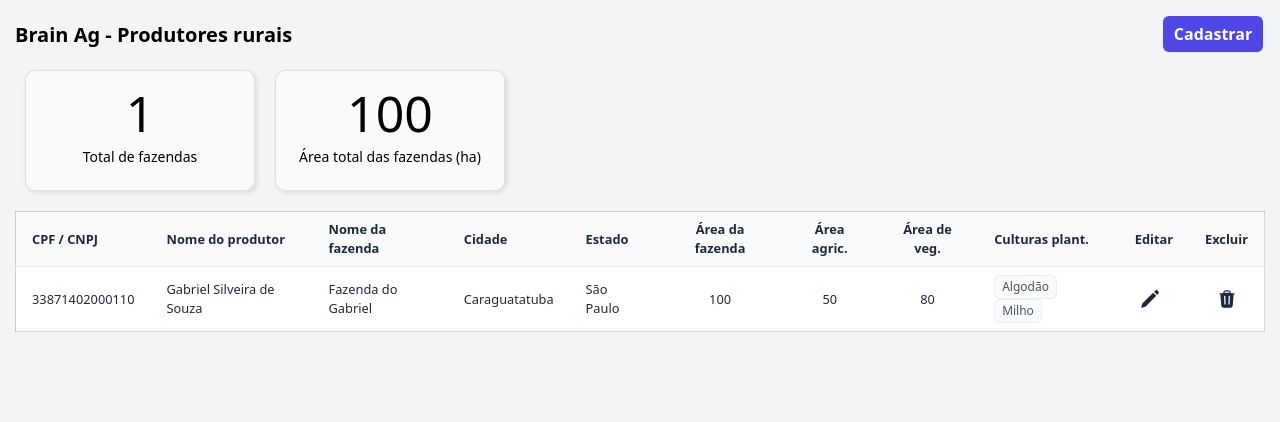
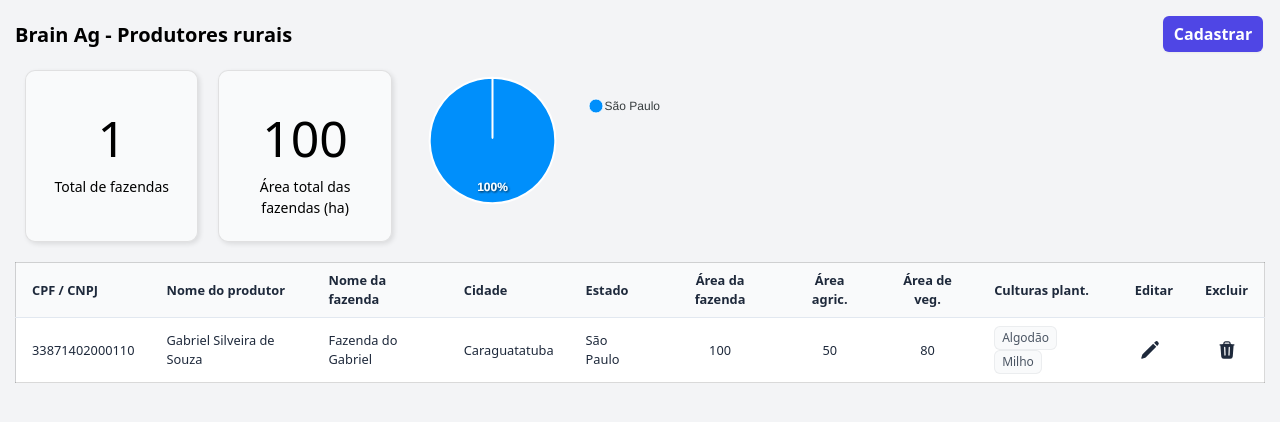
Before and after one commit to gabriel-silveira/brain-ag-test, a React (Create React App) app: page / in a window 1280 px wide. Shown: the top 422 px of the page. Built offline with nearby package versions, Linux system fonts and the light colour scheme.

Commit message:
States chart: ok

```diff
--- a/package.json
+++ b/package.json
@@ -13,7 +13,9 @@
     "@types/react": "^18.3.5",
     "@types/react-dom": "^18.3.0",
     "@types/react-redux": "^7.1.33",
+    "apexcharts": "^3.53.0",
     "react": "^18.3.1",
+    "react-apexcharts": "^1.4.1",
     "react-dom": "^18.3.1",
     "react-redux": "^8.0.5",
     "react-router-dom": "^6.26.1",
--- a/src/components/dashboards/rural-producers/index.tsx
+++ b/src/components/dashboards/rural-producers/index.tsx
@@ -2,6 +2,7 @@
 import './styles.css';
 import {IRuralProducer} from "../../../_interfaces/rural_producer";
 import {useSelector} from "react-redux";
+import Chart from "react-apexcharts";
 
 function RuralProducersDashboard() {
   const {ruralProducers}: {
@@ -17,31 +18,84 @@
     return totalFarmsArea;
   }
 
+  function statesChartData() {
+    const totals: { [key: string]: number } = {};
+    let grandTotal = 0;
+    const series: number[] = [];
+    const labels: string[] = [];
+
+    for (const ruralProducer of ruralProducers) {
+      if (!totals[ruralProducer.state]) totals[ruralProducer.state] = 0;
+      totals[ruralProducer.state] += 1;
+    }
+
+    for (const key of Object.keys(totals)) {
+      grandTotal += totals[key];
+    }
+
+    for (const key of Object.keys(totals)) {
+      const percentage = Number(((totals[key] / grandTotal) * 100).toFixed(0));
+      series.push(percentage);
+      labels.push(key);
+    }
+
+    return {
+      options: {
+        plotOptions: {
+          pie: {
+            expandOnClick: true
+          },
+        },
+        dataLabels: {
+          enabled: true,
+          formatter: function (val: number) {
+            return val.toFixed(0) + "%"
+          },
+          offsetX: 100,
+          offsetY: 100,
+        },
+        legend: {
+          show: true,
+          formatter: function(label: string, opts: { seriesIndex: number }) {
+            return labels[opts.seriesIndex];
+          }
+        }
+      },
+      series,
+      labels,
+    };
+  }
+
   return (
     <div className="flex-container w-full rural-producers-dashboard">
-      <div className="flex-item text-center">
+      <div className="flex-item text-center" style={{width:"20%"}}>
         <div className="card">
           <div className="number">{ruralProducers.length}</div>
           <div className="subtitle">Total de fazendas</div>
         </div>
       </div>
 
-      <div className="flex-item text-center">
+      <div className="flex-item text-center" style={{width:"20%"}}>
         <div className="card">
           <div className="number">{totalFarmsArea()}</div>
           <div className="subtitle">Área total das fazendas (ha)</div>
         </div>
       </div>
 
-      <div className="flex-item">
+      <div className="flex-item" style={{width:"30%"}}>
+        <Chart
+          options={statesChartData().options}
+          series={statesChartData().series}
+          type="pie"
+          height="280"
+        />
+      </div>
+
+      <div className="flex-item" style={{width:"30%"}}>
 
       </div>
 
-      <div className="flex-item">
-
-      </div>
-
-      <div className="flex-item">
+      <div className="flex-item" style={{width:"30%"}}>
 
       </div>
     </div>
--- a/src/components/dashboards/rural-producers/styles.css
+++ b/src/components/dashboards/rural-producers/styles.css
@@ -6,14 +6,17 @@
     padding: 0 10px;
 }
 
+.rural-producers-dashboard > div > div {
+    height: 100%;
+}
+
 .rural-producers-dashboard .card .number {
-    margin-top: -15px;
+    margin-top: 10px;
     font-size: 50px;
     font-weight: 500;
 }
 
 .rural-producers-dashboard .card .subtitle {
-    margin-top: -5px;
     margin-bottom: 3px;
     font-size: 14px;
 }
```
Also changed, not shown: 1 other file (tests, documents, lock files or other folders).
